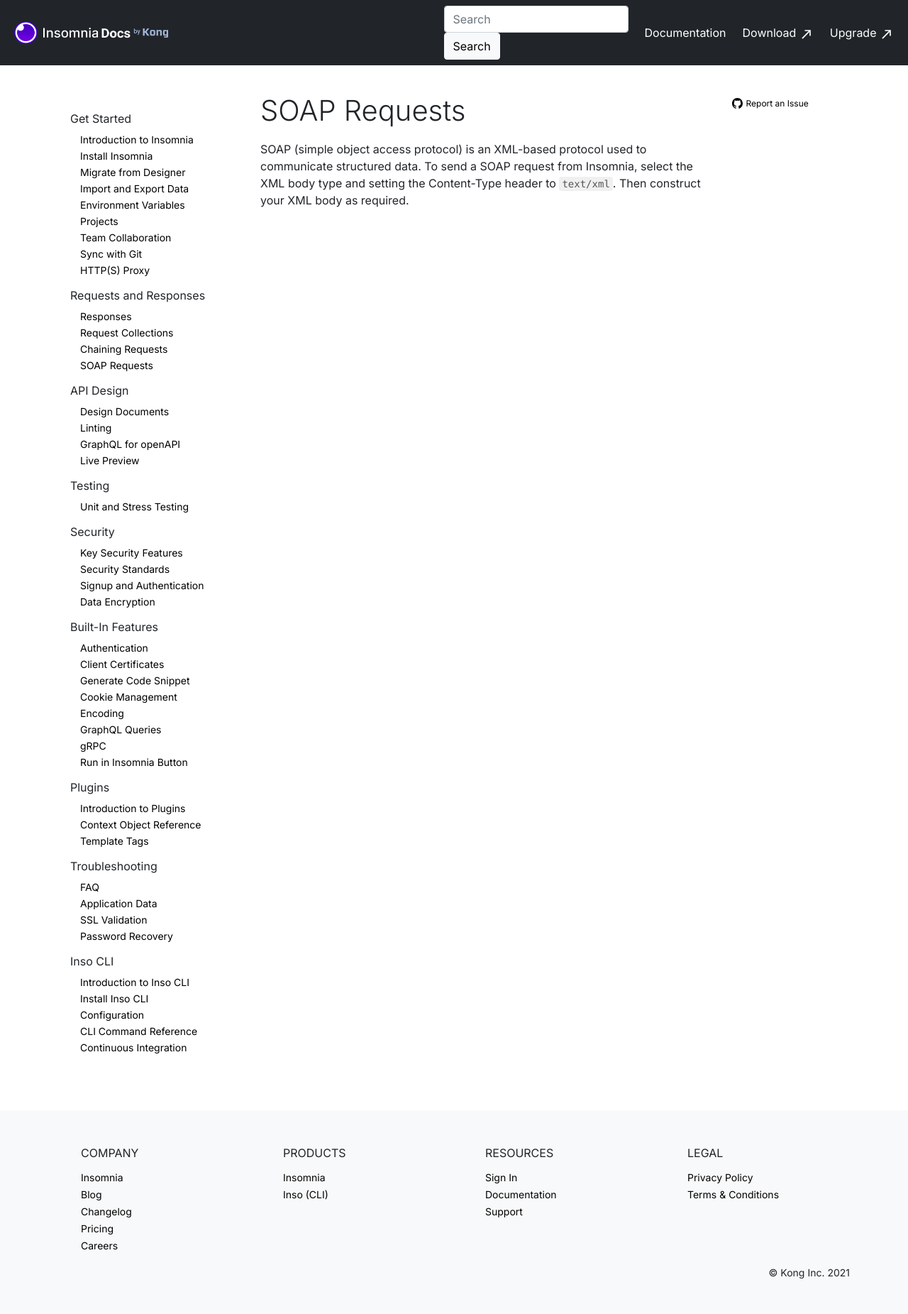
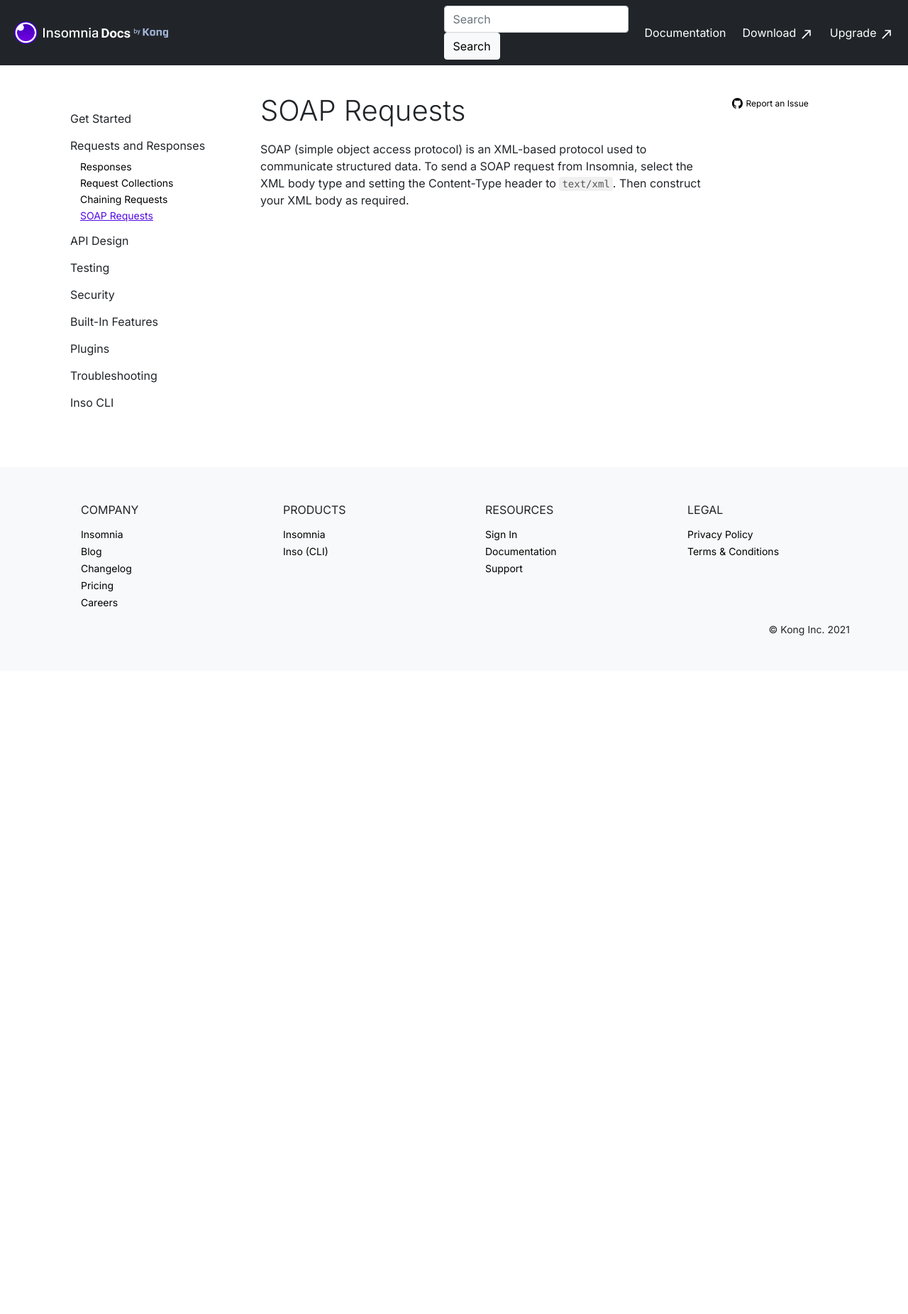
Before and after one commit to Kong/insomnia-docs, a Jekyll site: the page built from docs/insomnia/soap-requests.md, in a window 1280 px wide. Shown: the whole page at 71% size. Built offline with Jekyll 4.4.1, drawn with Linux system fonts in a browser that asks for light colours; comment, search, counter and statistics services are not loaded; after the commit the page ends 945 px from its top, so only the background shows below that.

Commit message:
sidebar menu updates on page change

```diff
--- a/docs/_data/main-nav.yaml
+++ b/docs/_data/main-nav.yaml
@@ -13,7 +13,7 @@
       - title: Environment Variables
         url: /insomnia/environment-variables
       - title: Projects
-        url: /insomnia/project-types
+        url: /insomnia/projects
       - title: Team Collaboration
         url: /insomnia/team-collaboration
       - title: Sync with Git
--- a/docs/_includes/sidebar-nav.html
+++ b/docs/_includes/sidebar-nav.html
@@ -5,10 +5,15 @@
       <button class="nav-button btn btn-toggle align-items-center rounded collapsed" data-bs-toggle="collapse" data-bs-target="#{{ item.collapse-id }}-collapse" aria-expanded="true">
         {{ item.title }}
       </button>
-        <div class="collapse show" id="{{ item.collapse-id }}-collapse">
+        <div class="collapse {% for entry in item.items %}{% if page.url contains entry.url %} show {% endif %}{% endfor %}" id="{{ item.collapse-id }}-collapse">
         <ul class="btn-toggle-nav list-unstyled fw-normal pb-1 small">
           {% for entry in item.items %}
-          <li class="doc-link"><a href="{{ entry.url }}">{{ entry.title }}</a></li>
+          {% assign currentPage = entry.url | append: '/' %}
+          <li class="doc-link {% if currentPage == page.url %}list-active{% endif %}">
+            <a href="{{ entry.url }}">
+              {{ entry.title }}
+            </a>
+          </li>
         {% endfor %}
         </ul>
       </div>
--- a/docs/assets/css/styles.scss
+++ b/docs/assets/css/styles.scss
@@ -238,3 +238,8 @@
 .form-inline {
     margin-left: 20px;
 }
+
+li.list-active a {
+    color: $mid-purple;
+    text-decoration: underline;
+}
```
